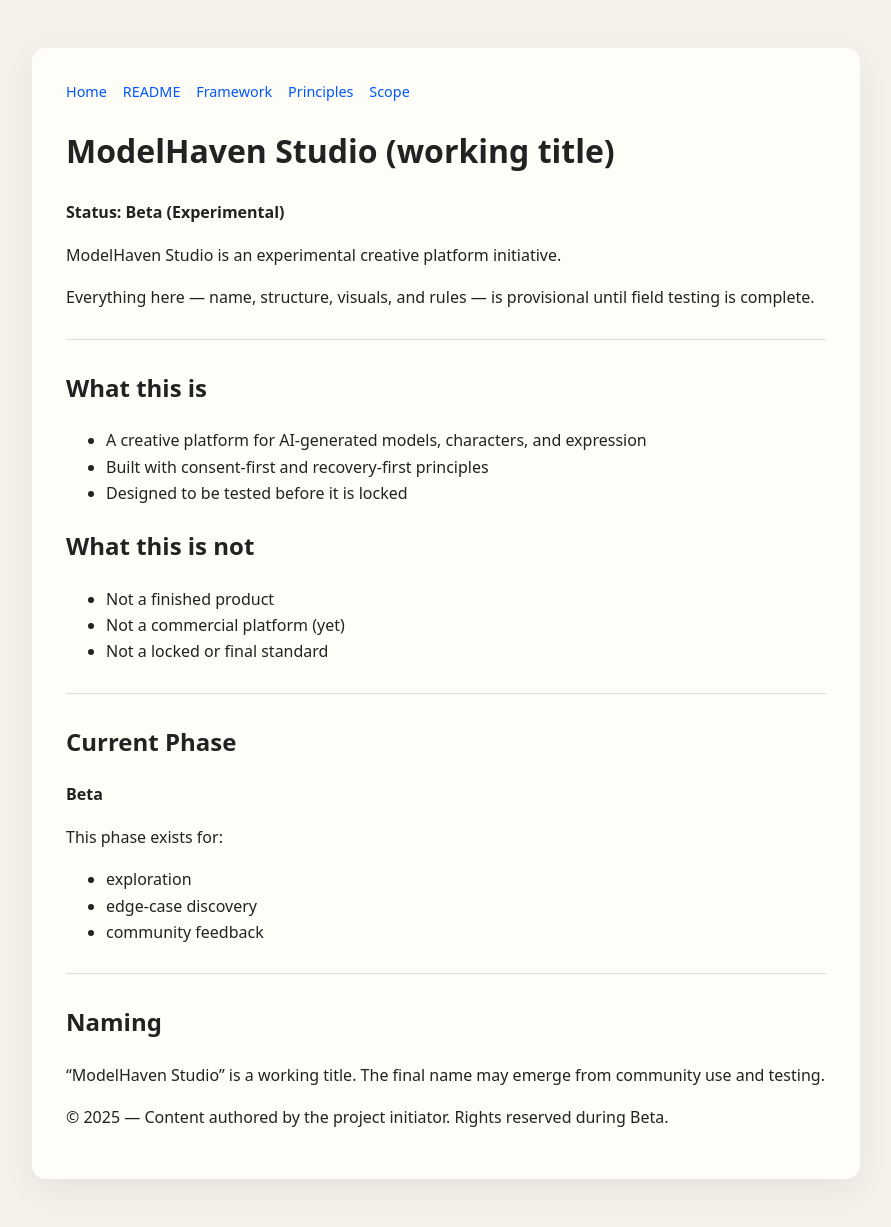
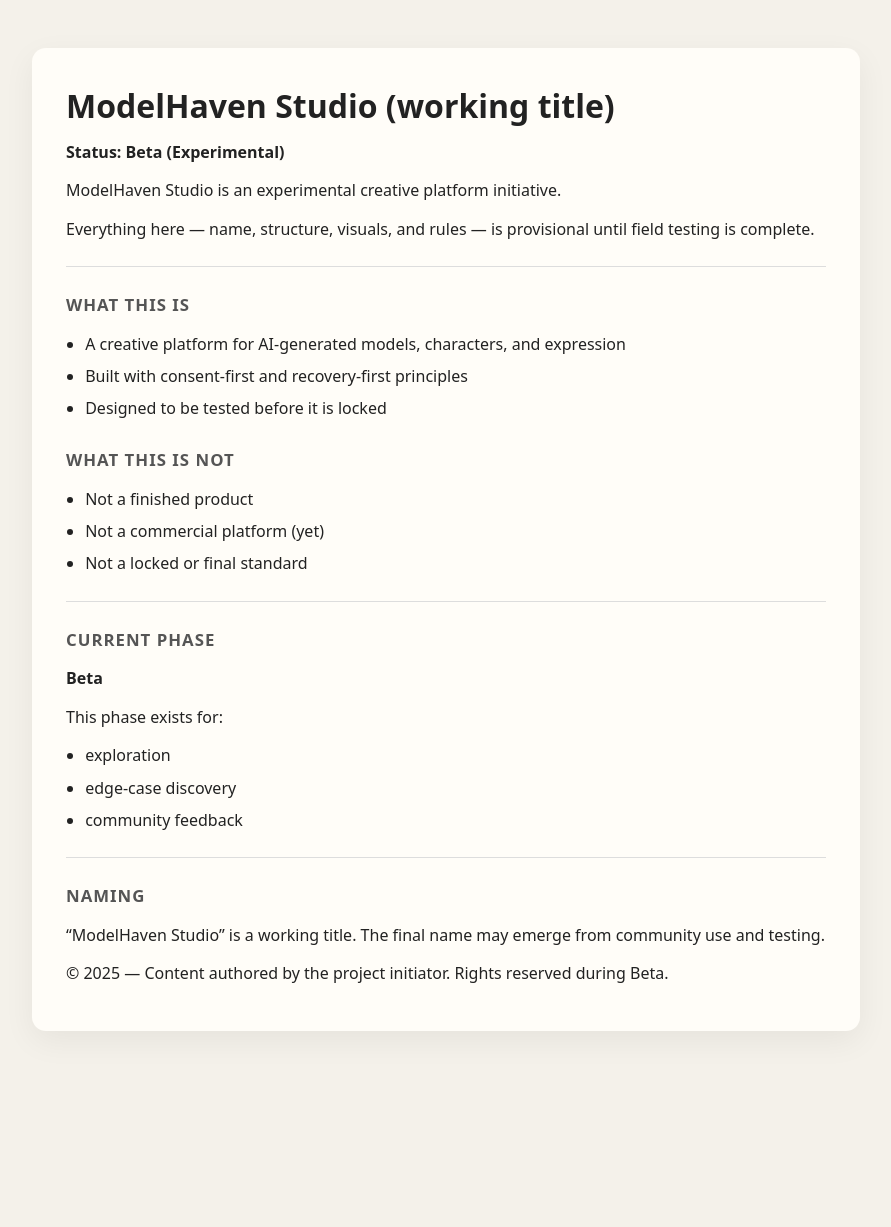
Before and after one commit to MartijnBruzzese/ModelHaven-Studio, a Jekyll site: the page built from README.md, in a window 1280 px wide. Shown: the whole page, without its empty margins (194-1085 px from the left). Built offline with Jekyll 4.4.1, drawn with Linux system fonts in a browser that asks for light colours; after the commit the page ends 1079 px from its top, so only the background shows below that.

Commit message:
Refactor CSS styles in default layout
Updated styles for better readability and structure.

```diff
--- a/_layouts/default.html
+++ b/_layouts/default.html
@@ -8,7 +8,7 @@
   <style>
     body{
       font-family: system-ui, -apple-system, BlinkMacSystemFont, "Segoe UI", sans-serif;
-      background:#f4f1ea;
+      background:#f4f1ea; /* parchment background */
       color:#222;
       margin:0;
       padding:48px 18px;
@@ -17,36 +17,66 @@
     .wrap{
       max-width:760px;
       margin:0 auto;
-      background:#fffdf8;
+      background:#fffdf8; /* parchment paper */
       padding:32px 34px;
       border-radius:14px;
       box-shadow:0 10px 32px rgba(0,0,0,0.06);
     }
-    h1,h2,h3{ font-weight:600; }
-    a{ color:#0057ff; text-decoration:none; }
-    a:hover{ text-decoration:underline; }
-    hr{ border:none; border-top:1px solid #ddd; margin:28px 0; }
-    .nav{
-      margin-bottom:20px;
+    h1{
+      font-size:2rem;
+      margin:0 0 6px 0;
+      font-weight:600;
+    }
+    h2{
+      font-size:1.05rem;
+      letter-spacing:0.06em;
+      text-transform:uppercase;
+      color:#555;
+      margin:24px 0 12px 0;
+    }
+    p{
+      margin:0 0 12px 0;
+    }
+    a{
+      color:#0057ff;
+      text-decoration:none;
+    }
+    a:hover{
+      text-decoration:underline;
+    }
+    ul{
+      margin:0;
+      padding-left:1.2em;
+    }
+    li{
+      margin:6px 0;
+    }
+    .status{
+      display:inline-block;
+      margin-top:8px;
+      padding:4px 12px;
+      border-radius:999px;
+      border:1px solid #ddd;
+      background:#ffffff;
       font-size:0.9rem;
-      color:#555;
+      color:#444;
     }
-    .nav a{ margin-right:12px; }
+    hr{
+      border:none;
+      border-top:1px solid #ddd;
+      margin:24px 0;
+    }
+    .footer{
+      margin-top:30px;
+      font-size:0.85rem;
+      color:#777;
+    }
   </style>
 </head>
 
 <body>
   <div class="wrap">
-    <div class="nav">
-      <a href="/">Home</a>
-      <a href="/README">README</a>
-      <a href="/FRAMEWORK">Framework</a>
-      <a href="/PRINCIPLES">Principles</a>
-      <a href="/SCOPE">Scope</a>
-    </div>
-
     {{ content }}
-
   </div>
 </body>
 </html>
```
